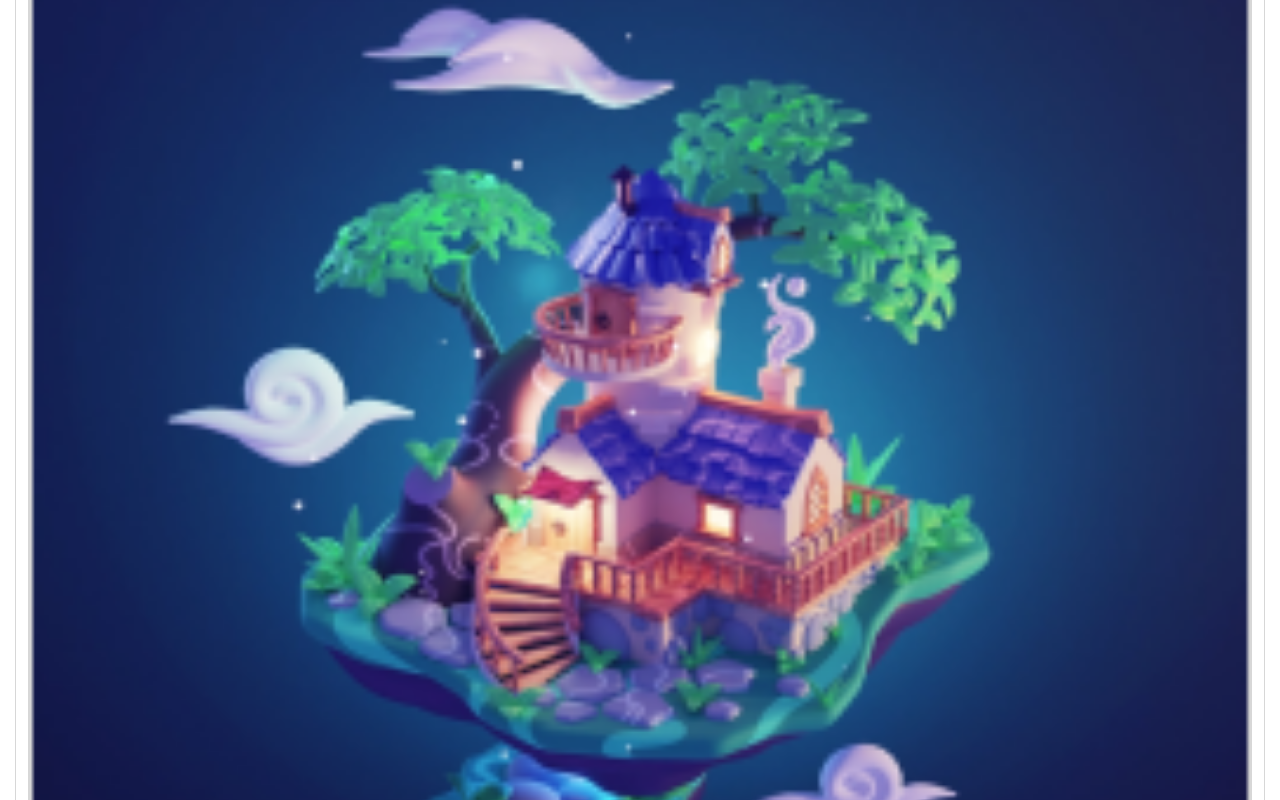
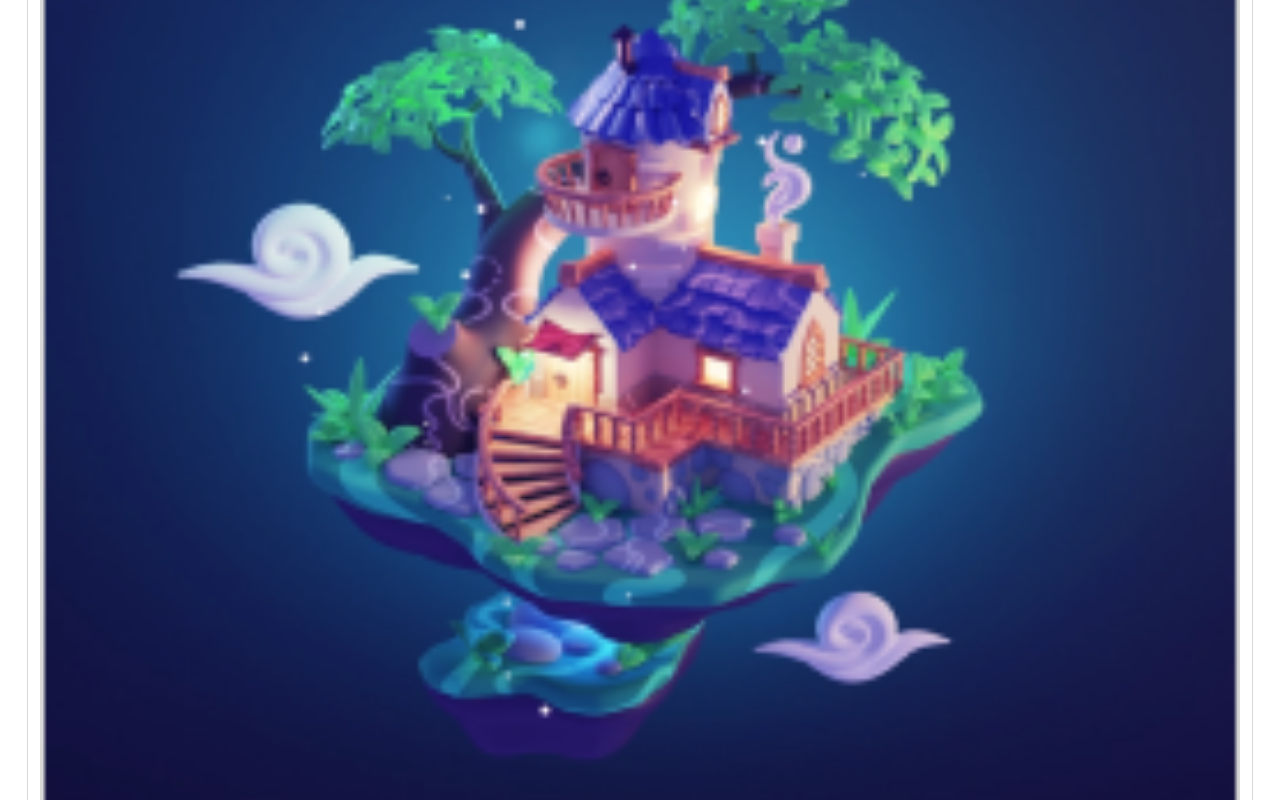
Before and after one commit to Daniel-Ezekiel/HNG-I9, a React (Create React App) app in the folder metabnb/: page / in a window 1280 px wide. Shown: the part 10319-11119 px from the top of the page. Built offline with nearby package versions, Linux system fonts and the light colour scheme; a web font is replaced by a local one.

Commit message:
feat: created component for nft section of the homepage

```diff
--- /dev/null
+++ b/metabnb/src/components/Nft.js
@@ -0,0 +1,24 @@
+import Button from "./Button";
+import Image from "./Image";
+
+const Nft = () => {
+  return (
+    <section id="nft-section">
+        <div className="nft-info">
+            <h2>Metabnb NFTs</h2>
+
+            <p>
+                Discover our NFT gift cards collection. Loyal customers gets amazing gift cards which are traded as NFTs. These NFTs gives our cutomer access to loads of our exclusive services.
+            </p>
+
+            <Button id="btn__learn-more" url="/#nft-section" linkName="Learn More" />
+        </div>
+
+        <div>
+            <Image imgSrc={"img/nft-section-img.png"} />
+        </div>
+    </section>
+  )
+}
+
+export default Nft
--- a/metabnb/src/index.css
+++ b/metabnb/src/index.css
@@ -18,7 +18,9 @@ img{
 }
 
 #hero-section,
-#padding-section{
+#padding-section,
+#homes-section,
+#nft-section{
   padding: 1.2rem;
 }
 
--- a/metabnb/src/pages/Homepage.js
+++ b/metabnb/src/pages/Homepage.js
@@ -1,6 +1,7 @@
 import Hero from '../components/Hero';
 import Banner from '../components/Banner';
 import Homes from '../components/Homes'
+import Nft from '../components/Nft';
 
 export const Homepage = () => {
     return (
@@ -8,6 +9,7 @@ export const Homepage = () => {
             <Hero />
             <Banner />
             <Homes />
+            <Nft />
         </main>
     );
 }
```
